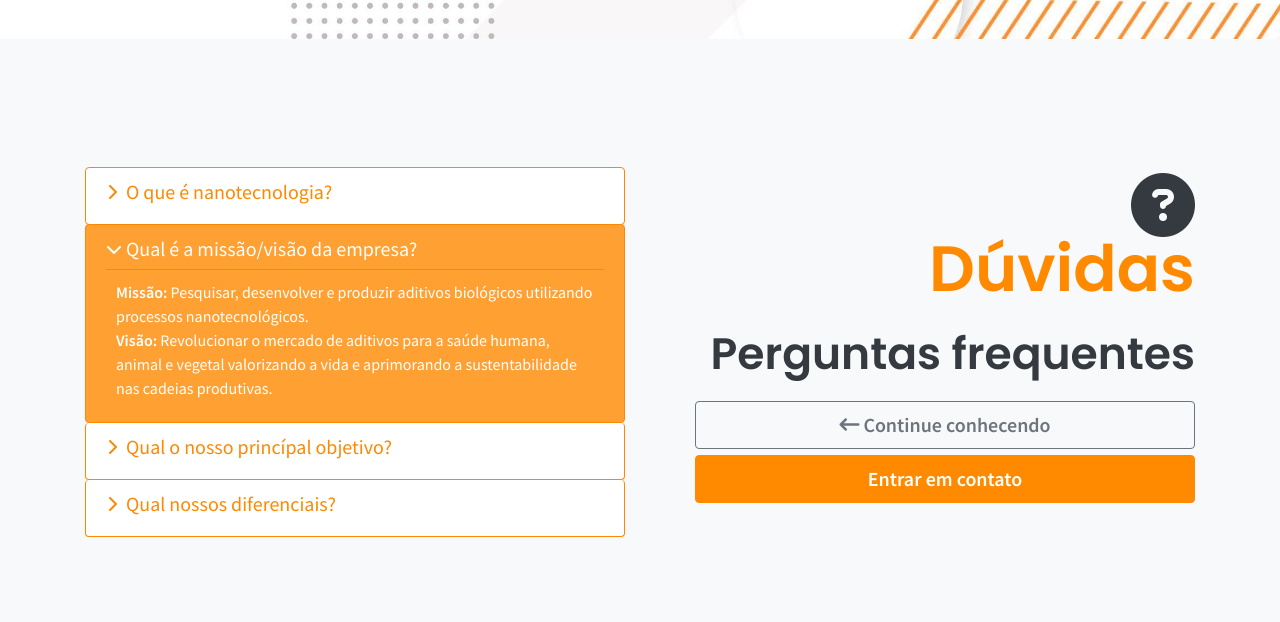
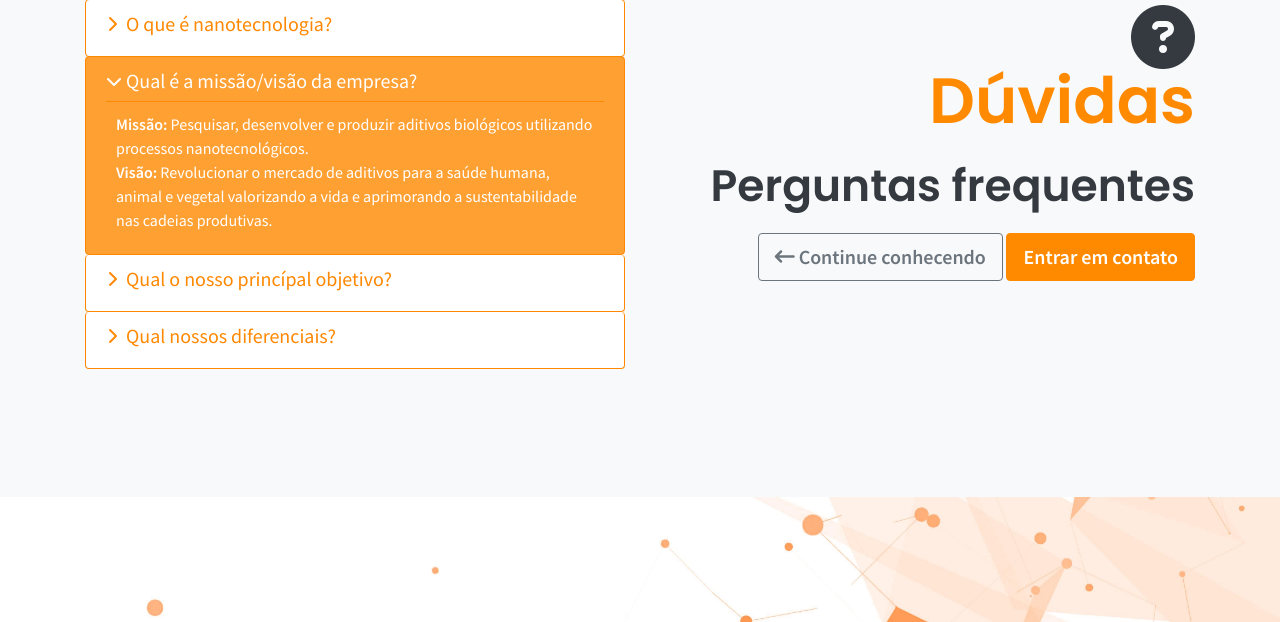
Before and after one commit to lukas13on/allesnano-beta, a PHP site: page /public/ in a window 1280 px wide. Shown: the part 5331-5953 px from the top of the page. Run offline with PHP 8.4, Linux system fonts and the light colour scheme; some libraries are stand-ins or nearby versions.

Commit message:
last fix

```diff
--- a/public/static/css/styles.css
+++ b/public/static/css/styles.css
@@ -706,10 +706,3 @@ header {
   from {transform:rotate(0deg)}
   to {transform:rotate(-30deg)}
 }
-
-
-.button-block .btn {
-    display: block;
-    margin: 6px 0;
-    width: 100%;
-}
```
